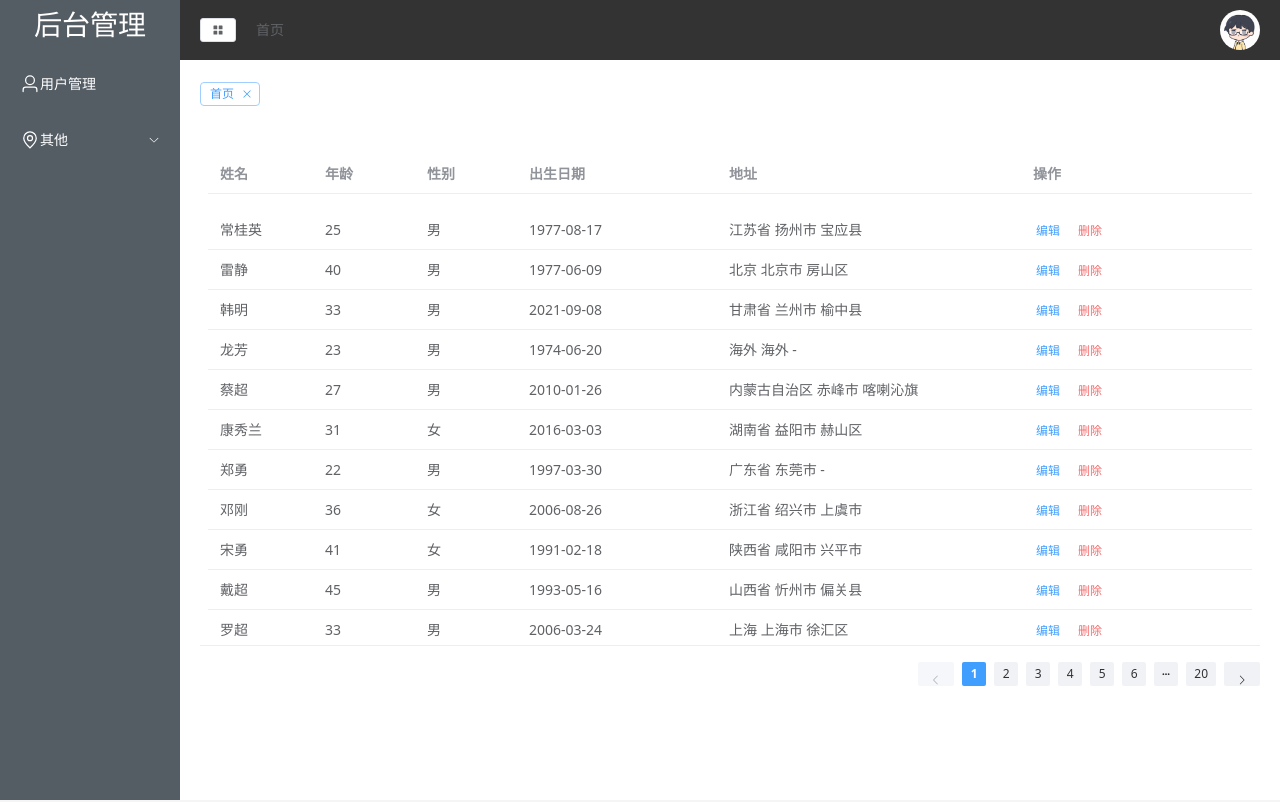
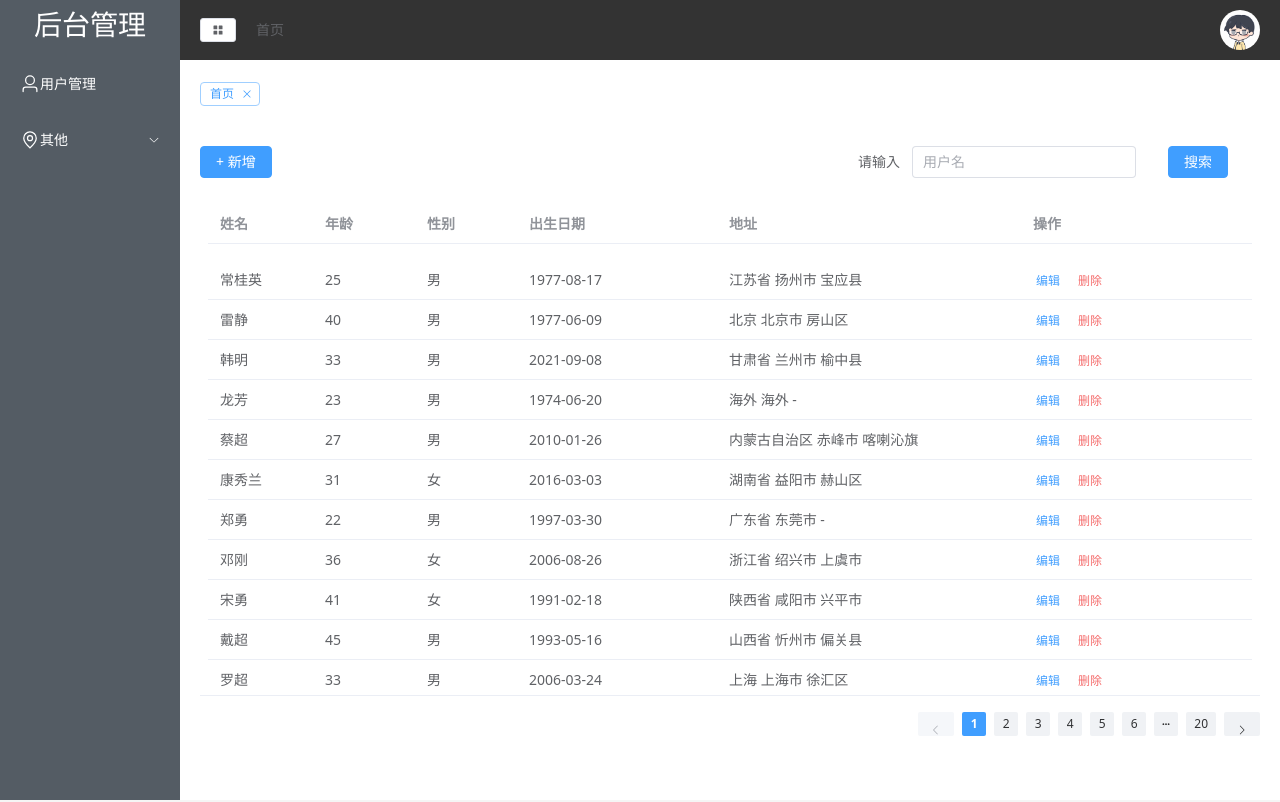
Before and after one commit to GWillS163/vuelearn, a Vue app: page /#/user in a window 1280 px wide. Built offline with nearby package versions, Linux system fonts and the light colour scheme.

Commit message:
L24_user Search ok

```diff
--- a/src/views/user/User.vue
+++ b/src/views/user/User.vue
@@ -1,6 +1,15 @@
-
-
 <template>
+  <div class="user-header">
+    <el-button type="primary"> + 新增 </el-button>
+    <el-form :inline="true" :model="formInline" >
+      <el-form-item label="请输入">
+        <el-input v-model="formInline.keyword" placeholder="用户名" />
+      </el-form-item>
+      <el-form-item>
+        <el-button type="primary" @click="handleSearch">搜索</el-button>
+      </el-form-item>
+    </el-form>
+  </div>
   <div class="table">
     <el-table :data="list" style="width: 100%; height: 500px" >
     <el-table-column
@@ -70,6 +79,7 @@
     const config = reactive({
       total: 0,
       page: 1,
+      name: "",
     })
     onMounted(() => {
       getuserData(config)
@@ -84,16 +94,29 @@
         return item;
       })
     }
+
     const changePage = (page) => {
       console.log(page);
       config.page = page;
       getuserData(config);
     }
+
+    const formInline = reactive({
+      keyword: "",
+    })
+
+    const handleSearch = () => {
+      config.name = formInline.keyword;
+      getuserData(config)
+    }
+
     return {
       list,
       tableLabel,
       config,
-      changePage
+      changePage,
+      formInline,
+      handleSearch,
     }
   }
 })
@@ -108,4 +131,10 @@
     bottom: -20px;
   }
 }
+
+.user-header {
+  display: flex;
+  justify-content: space-between;
+}
+
 </style>
```
